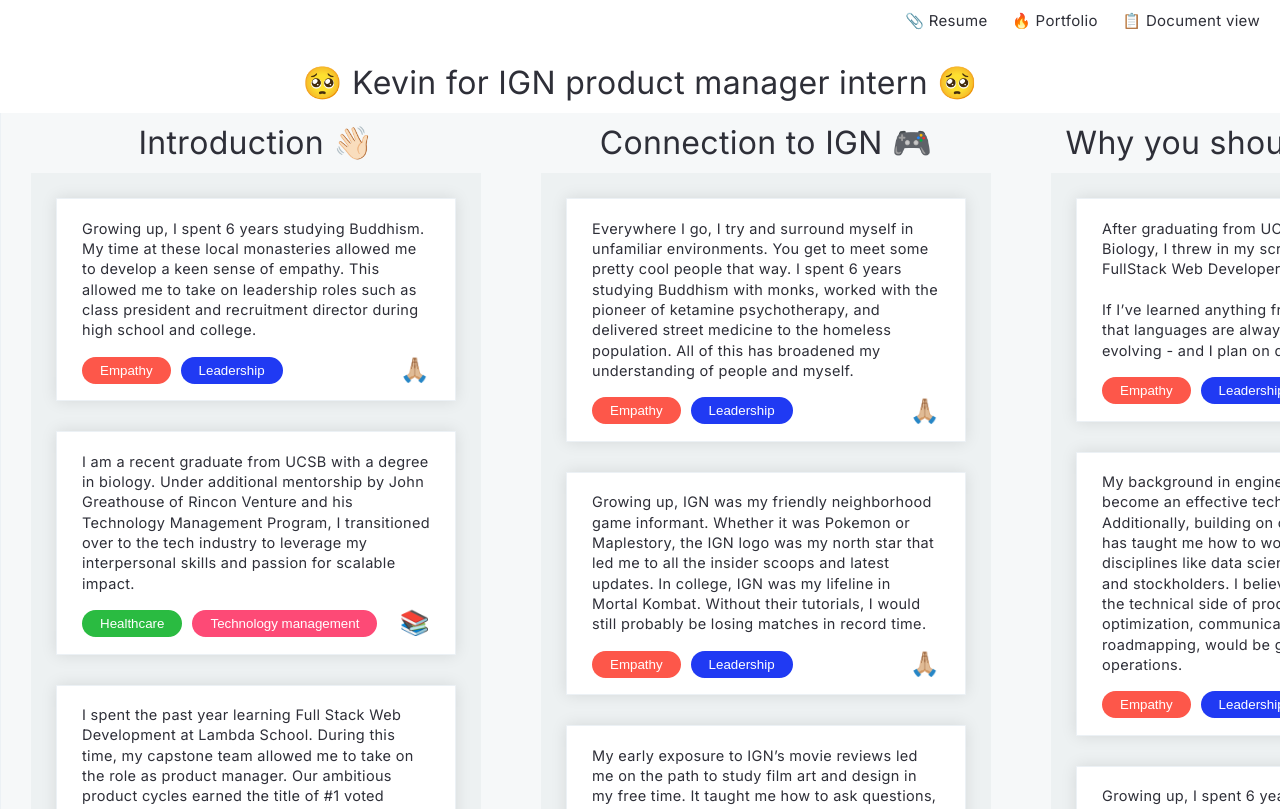
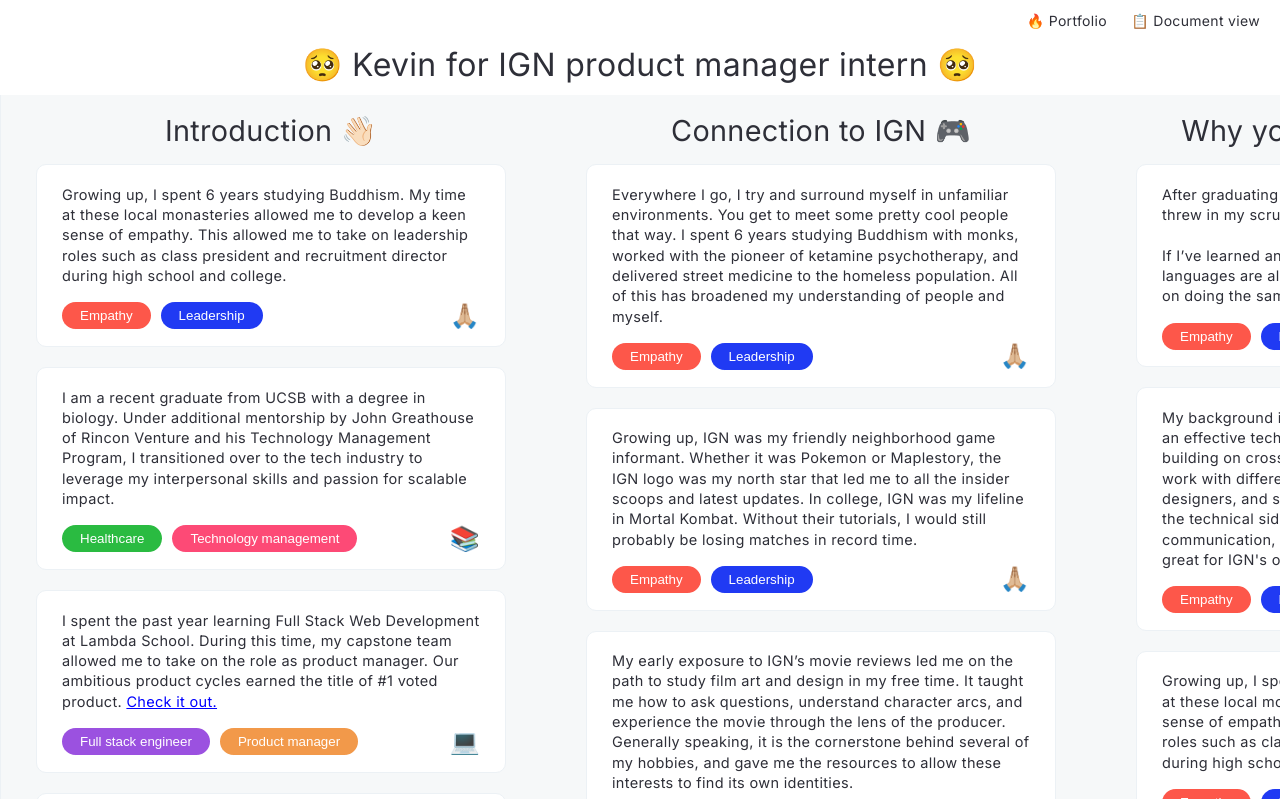
Before and after one commit to kevinnguyen805/ignapp, a React (Create React App) app: page / in a window 1280 px wide. Built offline with nearby package versions, Linux system fonts and the light colour scheme.

Commit message:
took out background for cognitive load

```diff
--- a/src/App.js
+++ b/src/App.js
@@ -11,7 +11,7 @@
       </div> */}
       <div className="app">
         <div className="application-footer-container">
-          <a className="application-links"> 📎 Resume</a>
+          {/* <a className="application-links"> 📎 Resume</a> */}
           <a className="application-links"> 🔥 Portfolio</a>
           <a className="application-links"> 📋 Document view</a>
         </div>
@@ -25,6 +25,7 @@
         </div>
 
       </div>
+
     </div>
   );
 }
--- a/src/index.css
+++ b/src/index.css
@@ -35,6 +35,7 @@
   font-size:2rem;
   text-align:center;
   margin-bottom:10px;
+  margin-top:15px;
 }
 
 
@@ -49,9 +50,9 @@
 
 
 
-   width: 87vh;
+   width: 88vh;
   height: 100vw;
-  transform: rotate(-90deg) translateX(-87vh);
+  transform: rotate(-90deg) translateX(-88vh);
   transform-origin: top left;
   overflow-y: scroll;
   overflow-x: hidden;
@@ -74,26 +75,31 @@
 }
 
 .column-title-container{
-  min-width:450px;
-  margin-left:30px;
+  min-width:500px;
+  margin-left:20px;
   margin-right:30px;
-
+  /* border:1px solid red; */
 }
 
 .column-title{
   /* border:1px solid green; */
-  font-size:2rem;
+  font-size:1.8rem;
   text-align:center;
 }
 .title{
   padding:0;
-  margin:10px;
+  margin:0;
+  margin-top:10px;
+  /* margin:10px; */
+  /* border:1px solid red; */
 }
 
 .column-content-container{
   /* border:1px solid yellow; */
   padding:10px;
-  background-color:#EDF1F2;
+  /* background-color:#EDF1F2; */
+
+
   /* background-color:#EBECF0; */
   /* background-color:#eaeced; */
   /* height:700px;
@@ -101,12 +107,13 @@
   overflow:auto; */
 }
 .column-content{
-  box-shadow:0 0px 15px 0 rgba(0, 0, 0, 0.1);
+  /* box-shadow:0 0px 15px 0 rgba(0, 0, 0, 0.1); */
+  border-radius:10px;
   background-color:white;
-  margin:15px;
+  margin:5px;
   padding:5px 25px;
   padding-bottom:10px;
-  margin-bottom:30px;
+  margin-bottom:20px;
   border:1px solid #ECF1F5;
   /* border:1px solid green; */
 }
@@ -168,13 +175,10 @@
 }
 .application-links{
   margin-left:20px;
-  font-size:15px;
-  /* opacity:0.8; */
+  font-size:14px;
   cursor:pointer;
 }
-.application-links:hover{
-  opacity:1;
-}
+
 
 
 
```
